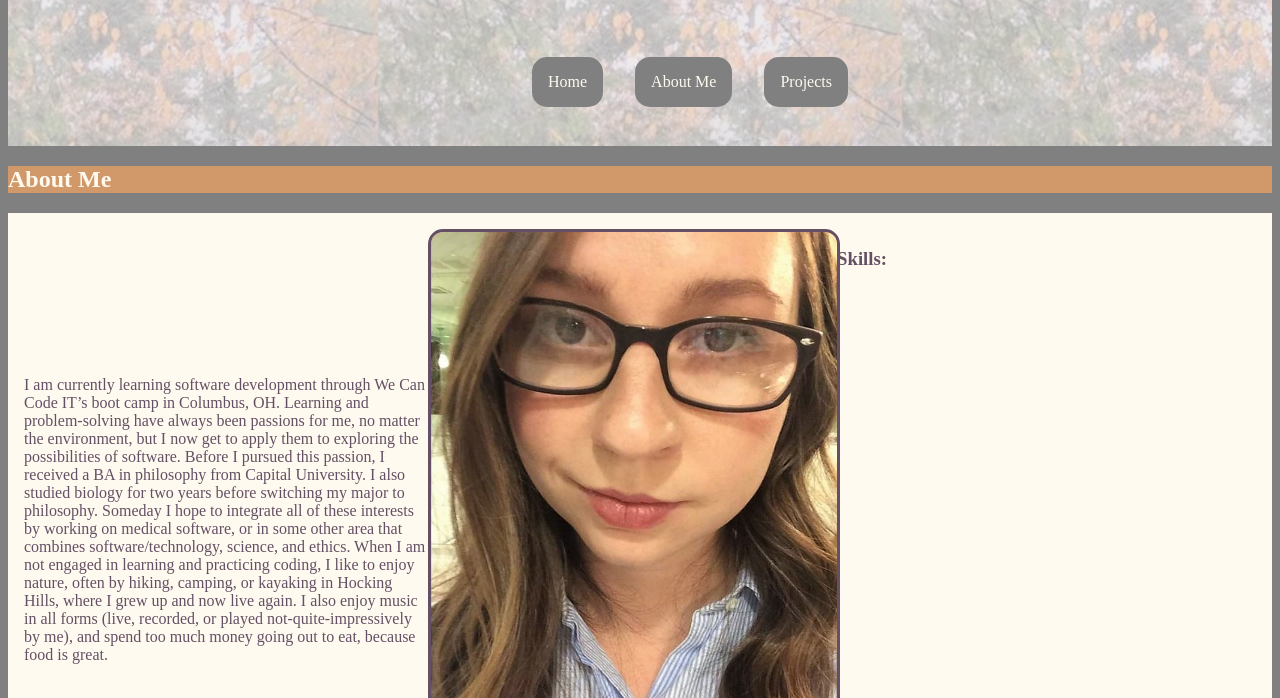
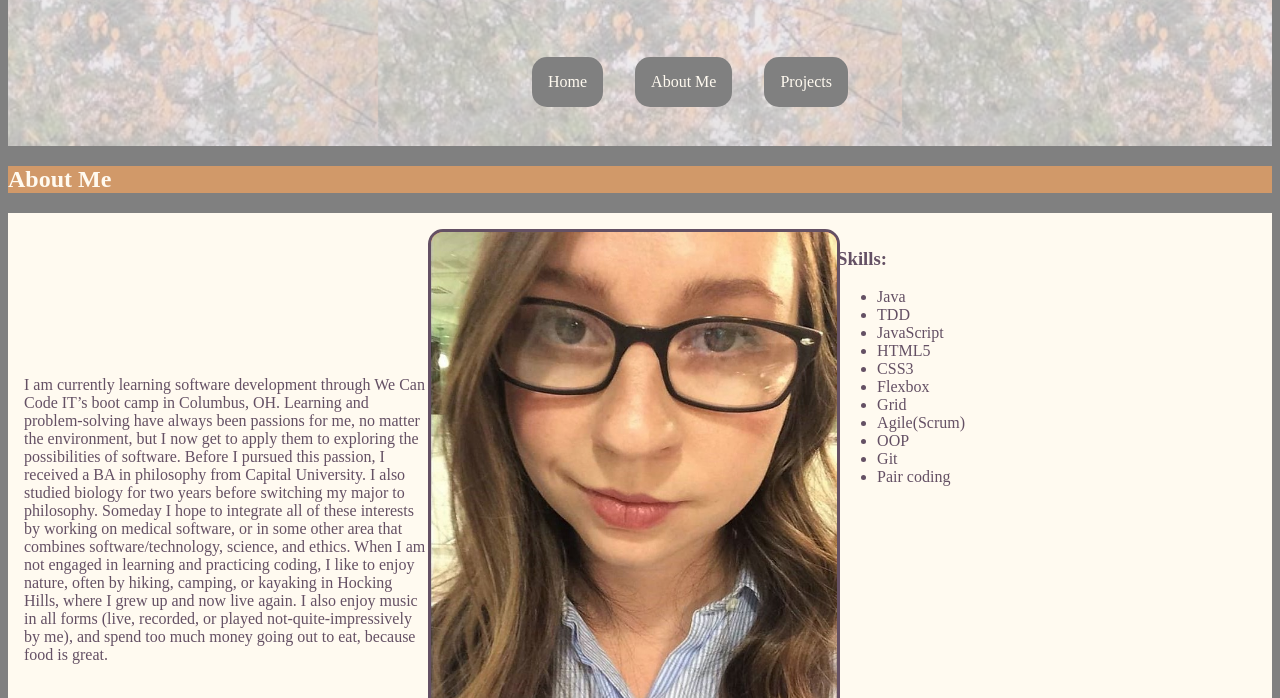
Before and after one commit to arielrw12/arielrw12.github.io, a plain HTML site: page index.html in a window 1280 px wide. Shown: the part 102-800 px from the top of the page. Drawn offline with Linux system fonts and the light colour scheme.

Commit message:
grid fix in about me

```diff
--- a/css/layout.css
+++ b/css/layout.css
@@ -72,8 +72,7 @@ nav li {
 }
 
 .skills {
-	margin: 1rem auto;
-	padding: 1rem;
+
 }
 
 .entire-project-section {
--- a/index.html
+++ b/index.html
@@ -34,8 +34,8 @@
 			<img src="/me2.jpg" class="resize-center" alt="Picture of Ariel">
 		</section>
 
-		<h3>Skills:</h3>
 		<section class="skills">
+			<h3>Skills:</h3>
 				<ul>
 					<li>Java</li>
 					<li>TDD</li>
```
